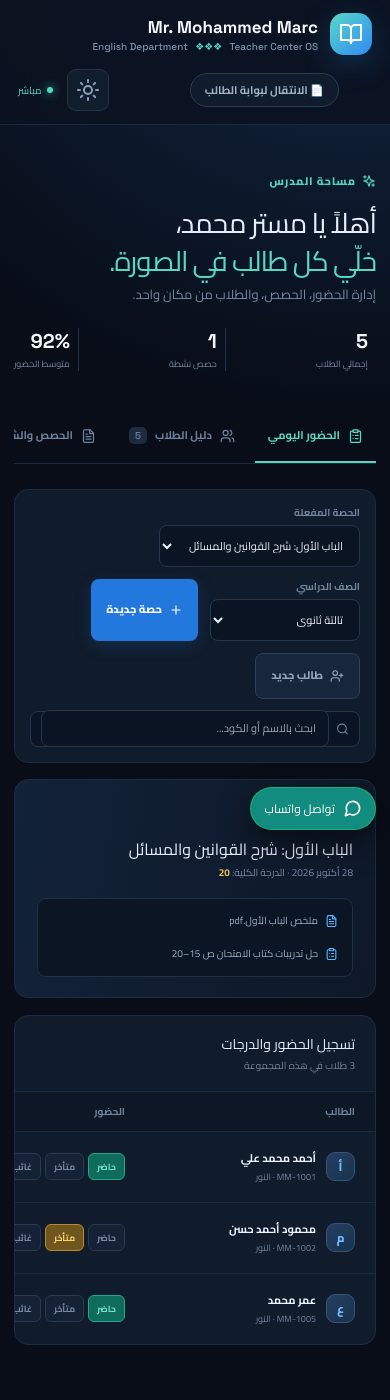
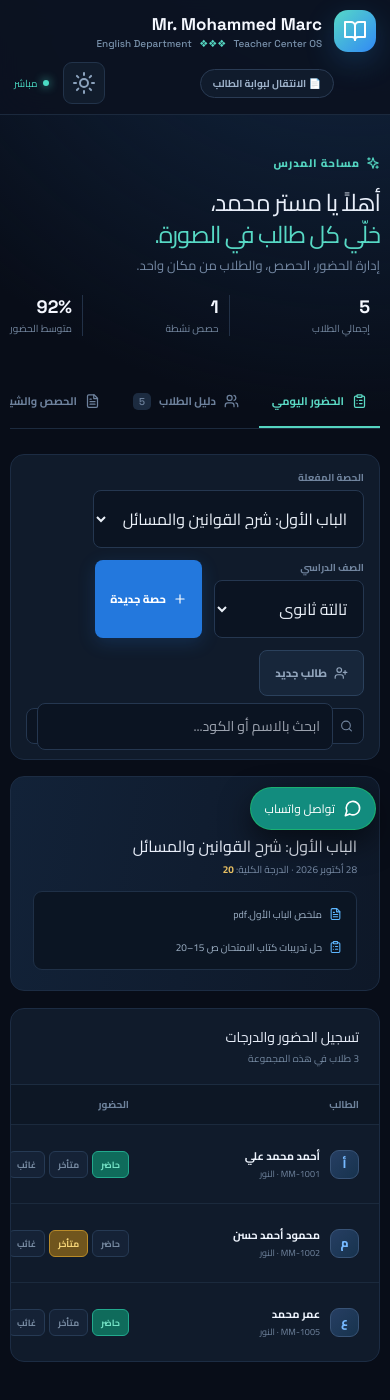
Before and after one commit to omarprom120-oss/teacher-center-system, a React (Vite) app: page / in a window 390 px wide. Built offline with nearby package versions, Linux system fonts and the light colour scheme; the HTML template or start-up script is replaced by a standard one.

Commit message:
Update index.css

```diff
--- a/src/index.css
+++ b/src/index.css
@@ -79,12 +79,12 @@
 .control label,.form-grid label{font-size:10px;color:#71859f;font-weight:700}
 
 /* منع الخلفيات البيضاء تماماً وتوحيد مظهر الإدخال والقوائم */
-.control select,.form-grid select,.control input,.form-grid input,.search input,.announcement-form input, .dark-styled-input{background:#0b1422 !important;color:#eaf0f8 !important;border:1px solid #253750 !important;border-radius:8px !important;outline:0 !important;padding:9px 12px !important;font-size:11px !important;min-width:150px}
+.control select,.form-grid select,.control input,.form-grid input,.search input,.announcement-form input, .dark-styled-input{background:#0b1422 !important;color:#eaf0f8 !important;border:1px solid #253750 !important;border-radius:8px !important;outline:0 !important;padding:12px !important;font-size:16px !important;min-width:150px}
 select option{background-color:#0b1422 !important;color:#eaf0f8 !important}
 
 .search{display:flex;align-items:center;gap:7px;background:#0b1422;border:1px solid #253750;border-radius:8px;padding:0 10px;margin-right:auto;height:36px}
 .search svg{width:14px;color:#71859f}
-.search input{border:0;padding:0;min-width:150px}
+.search input{border:0;padding:0;min-width:150px;font-size:14px !important;}
 
 .primary,.secondary{display:flex;align-items:center;justify-content:center;gap:7px;border-radius:8px;padding:10px 15px;font-size:11px;font-weight:800;white-space:nowrap}
 .primary{background:#2378dd;color:#fff;box-shadow:0 5px 18px #2378dd33}
@@ -166,39 +166,43 @@ td{padding:14px 20px;border-top:1px solid #1b2a3d;font-size:11px;color:#dbe4ef}
 .rank.r2{color:#b7c5d4}
 .rank.r3{color:#c58452}
 
-.portal{position:relative;min-height:calc(100vh - 78px);display:grid;grid-template-columns:1fr 1fr;align-items:center;gap:80px}
-.portal-glow{position:absolute;width:500px;height:500px;background:#1d8d8130;filter:blur(100px);left:-120px;top:20px;pointer-events:none}
-.portal-hero{position:relative}
-.portal-hero .brand-mark{margin-bottom:38px}
-.portal-hero h2{font-size:52px}
-.login-card,.profile-card{position:relative;max-width:500px;padding:32px;box-shadow:0 20px 60px #0003}
-.login-icon{width:45px;height:45px;margin-bottom:22px}
-.login-card h3{font-size:20px;margin:0 0 4px}
-.login-card p{color:#7890aa;font-size:11px;margin:0 0 25px}
-.login-card label{display:flex;flex-direction:column;gap:6px;color:#8499b1;font-size:10px;font-weight:700}
-.login-card input{background:#0b1523;border:1px solid #28405c;color:#fff;outline:0;border-radius:8px;padding:12px;margin-bottom:15px}
+/* إصلاح بوابة الطالب على الهواتف ومنع الزووم المزعج */
+.portal{position:relative;min-height:calc(100vh - 78px);display:flex;flex-direction:column;align-items:center;justify-content:center;padding:20px max(16px, 4vw)}
+.portal-glow{position:absolute;width:300px;height:300px;background:#1d8d8130;filter:blur(80px);left:10%;top:20%;pointer-events:none}
+.portal-login-wrapper {display: flex; flex-direction: column; align-items: center; width: 100%; max-width: 480px; gap: 20px;}
+.portal-hero{text-align: center; margin-bottom: 10px;}
+.portal-hero .brand-mark{margin: 0 auto 15px auto;}
+.portal-hero h2{font-size: 32px}
+
+.login-card,.profile-card{position:relative;width: 100%; max-width:480px;padding:24px;box-shadow:0 20px 60px #0005; background: #101b2b; border: 1px solid #1c2c43; border-radius: 16px;}
+.login-icon{width:45px;height:45px;margin-bottom:15px}
+.login-card h3{font-size:18px;margin:0 0 4px}
+.login-card p{color:#7890aa;font-size:11px;margin:0 0 20px}
+.login-card label{display:flex;flex-direction:column;gap:6px;color:#8499b1;font-size:11px;font-weight:700}
+.login-card input{background:#0b1523 !important;border:1px solid #28405c !important;color:#fff !important;outline:0;border-radius:10px;padding:12px !important;margin-bottom:15px;font-size:16px !important;}
 .full{width:100%}
-.login-card small{display:block;text-align:center;color:#5e7791;font-size:9px;margin-top:15px}
+.portal-hints {text-align: center; margin-top: 12px;}
+.portal-hints small{color:#5e7791;font-size:10px}
 
-.profile-head{display:flex;align-items:center;gap:14px}
-.profile-head h3{font-size:18px;margin:8px 0 2px}
+.profile-head{display:flex;align-items:center;gap:12px; flex-wrap: wrap;}
+.profile-head h3{font-size:16px;margin:4px 0 2px}
 .profile-head p{font-size:10px;color:#8295ad;margin:0}
 .points{margin-right:auto;text-align:center;color:#e9c568;display:flex;flex-direction:column;align-items:center}
-.points svg{width:20px}
-.points strong{font:700 24px 'Space Grotesk'}
+.points svg{width:18px}
+.points strong{font:700 20px 'Space Grotesk'}
 .points span{font-size:9px;color:#8295ad}
-.profile-stats{display:grid;grid-template-columns:repeat(3,1fr);gap:8px;margin:28px 0;padding:15px 0;border-block:1px solid #22334b}
+.profile-stats{display:grid;grid-template-columns:repeat(3,1fr);gap:6px;margin:20px 0;padding:12px 0;border-block:1px solid #22334b}
 .profile-stats div{text-align:center;border-left:1px solid #22334b}
 .profile-stats div:last-child{border:0}
-.profile-stats strong{display:block;font:700 18px 'Space Grotesk';color:#61d8c3}
+.profile-stats strong{display:block;font:700 16px 'Space Grotesk';color:#61d8c3}
 .profile-stats span{font-size:9px;color:#71859e}
-.profile-card h4{font-size:12px;margin:0 0 12px}
+.profile-card h4{font-size:12px;margin:0 0 10px}
 
-.portal-session{display:flex;align-items:center;gap:10px;padding:11px 0;border-top:1px solid #203149}
+.portal-session{display:flex;align-items:center;gap:10px;padding:10px 0;border-top:1px solid #203149}
 .portal-session>div:nth-child(2){flex:1}
 .portal-session strong{display:block;font-size:10px}
-.portal-session span{display:block;color:#7489a2;font-size:9px;margin-top:4px}
-.download{display:flex;gap:4px;align-items:center;color:#5bd6c0;background:#123b3a;padding:7px 9px;border-radius:6px;font-size:9px}
+.portal-session span{display:block;color:#7489a2;font-size:9px;margin-top:3px}
+.download{display:flex;gap:4px;align-items:center;color:#5bd6c0;background:#123b3a;padding:6px 8px;border-radius:6px;font-size:9px}
 .download svg{width:12px}
 
 .modal-backdrop{position:fixed;inset:0;background:#020712b8;backdrop-filter:blur(8px);display:grid;place-items:center;z-index:10;padding:18px}
@@ -209,7 +213,7 @@ td{padding:14px 20px;border-top:1px solid #1b2a3d;font-size:11px;color:#dbe4ef}
 
 .form-grid{display:grid;grid-template-columns:1fr 1fr;gap:13px}
 .form-grid label{display:flex;flex-direction:column;gap:6px}
-.form-grid input,.form-grid select{width:100%}
+.form-grid input,.form-grid select{width:100%; font-size: 16px !important;}
 .form-grid .wide,.form-grid .full{grid-column:1/-1}
 
 .schedule-grid{display:grid;grid-template-columns:repeat(5,minmax(0,1fr));gap:12px}
@@ -220,7 +224,6 @@ td{padding:14px 20px;border-top:1px solid #1b2a3d;font-size:11px;color:#dbe4ef}
 .schedule-slot strong{font-size:12px}
 .schedule-slot.muted{opacity:.58;background:#111c2c;border-color:#26364a}
 
-/* أزرار التعديل والحذف داخل جدول الحصص */
 .schedule-actions {
   display: flex;
   gap: 8px;
@@ -250,14 +253,14 @@ td{padding:14px 20px;border-top:1px solid #1b2a3d;font-size:11px;color:#dbe4ef}
 .announcement-card .danger{margin-right:auto}
 .announcement-icon{display:grid;place-items:center;flex:none;width:38px;height:38px;border-radius:12px;background:#23345c;color:#8fb8ff}
 
-.portal-announcements{margin:20px 0;padding:14px;border:1px solid #244760;border-radius:16px;background:#0d2231}
-.portal-announcements h4{display:flex;align-items:center;gap:8px;margin:0 0 10px}
-.portal-announcements div{display:flex;flex-direction:column;gap:3px;padding:9px 0;border-top:1px solid #ffffff12}
-.portal-announcements span{font-size:11px;color:#9bb0c4}
+.portal-announcements{margin:15px 0;padding:12px;border:1px solid #244760;border-radius:14px;background:#0d2231}
+.portal-announcements h4{display:flex;align-items:center;gap:8px;margin:0 0 8px; font-size: 11px;}
+.portal-announcements div{display:flex;flex-direction:column;gap:2px;padding:8px 0;border-top:1px solid #ffffff12}
+.portal-announcements span{font-size:10px;color:#9bb0c4}
 
 .portal-actions{display:flex;align-items:center;gap:8px;margin-right:auto}
 .route-label{margin:auto}
-.route-pill{display:inline-flex;padding:8px 14px;border:1px solid #2a3b54;border-radius:999px;background:#101b2c;color:#9eb2ca;font-size:11px;font-weight:700}
+.route-pill{display:inline-flex;padding:6px 12px;border:1px solid #2a3b54;border-radius:999px;background:#101b2c;color:#9eb2ca;font-size:10px;font-weight:700}
 
 .action-menu{position:relative}
 .action-menu summary{list-style:none}
@@ -267,7 +270,6 @@ td{padding:14px 20px;border-top:1px solid #1b2a3d;font-size:11px;color:#dbe4ef}
 .action-popover button:hover{background:#1c3048}
 .action-popover .delete-action{color:#ff8b9b}
 
-/* تحسينات الموبايل والتجاوب الشامل */
 @media(max-width:900px){
   .schedule-grid {
     grid-template-columns: 1fr !important;
@@ -275,22 +277,22 @@ td{padding:14px 20px;border-top:1px solid #1b2a3d;font-size:11px;color:#dbe4ef}
 }
 
 @media(max-width:800px){
-  .topbar{height:auto;min-height:70px;flex-wrap:wrap;padding:13px 18px;gap:14px}
+  .topbar{height:auto;min-height:70px;flex-wrap:wrap;padding:10px 14px;gap:10px}
   .brand{margin:0}
   .top-actions{margin-right:auto}
   .hero{display:block}
-  .hero-stats{margin-top:24px;gap:15px}
-  .hero-stats div{padding-right:15px}
-  .hero-stats strong{font-size:20px}
+  .hero-stats{margin-top:20px;gap:12px}
+  .hero-stats div{padding-right:10px}
+  .hero-stats strong{font-size:18px}
   .session-banner{display:block}
-  .files{margin-top:18px}
+  .files{margin-top:14px}
   .toolbar{align-items:stretch}
   .search{margin:0;order:3;width:100%}
   .search input{width:100%}
-  .portal{display:flex;flex-direction:column;align-items:stretch;gap:30px;padding-top:35px}
-  .portal-hero .brand-mark{margin-bottom:20px}
-  .portal-hero h2{font-size:38px}
-  .login-card,.profile-card{max-width:none}
+  .portal{padding:15px 12px; align-items: stretch;}
+  .portal-login-wrapper {max-width: 100%;}
+  .portal-hero h2{font-size:26px}
+  .login-card,.profile-card{max-width:none; padding: 18px;}
   .profile-head{align-items:flex-start;flex-wrap:wrap}
   .points{margin-right:auto}
   .legend{display:none}
@@ -303,13 +305,11 @@ td{padding:14px 20px;border-top:1px solid #1b2a3d;font-size:11px;color:#dbe4ef}
 }
 
 @media(max-width:500px){
-  .page{padding:28px 14px 50px}
-  .hero h2{font-size:28px}
+  .page{padding:20px 10px 40px}
+  .hero h2{font-size:24px}
   .hero-stats{justify-content:space-between}
-  .hero-stats div{padding-right:8px}
-  .hero-stats span{font-size:9px}
   .form-grid{grid-template-columns:1fr}
   .form-grid .wide,.form-grid .full{grid-column:auto}
-  .section-title{align-items:flex-start;gap:15px;flex-direction:column}
-  .table-head{align-items:flex-start;gap:10px;flex-direction:column}
+  .section-title{align-items:flex-start;gap:12px;flex-direction:column}
+  .table-head{align-items:flex-start;gap:8px;flex-direction:column}
 }
```
